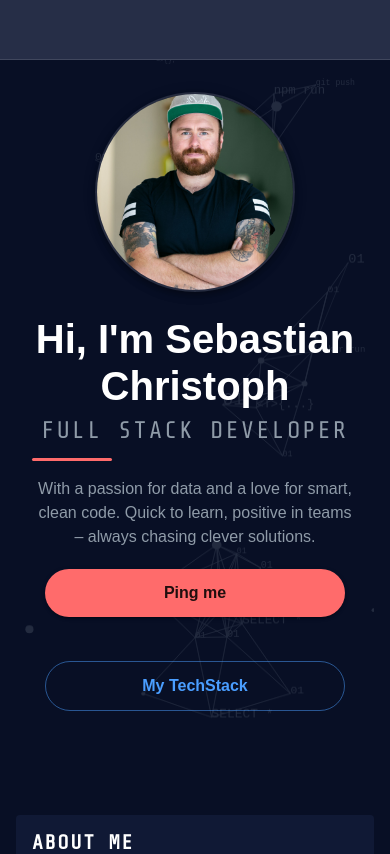
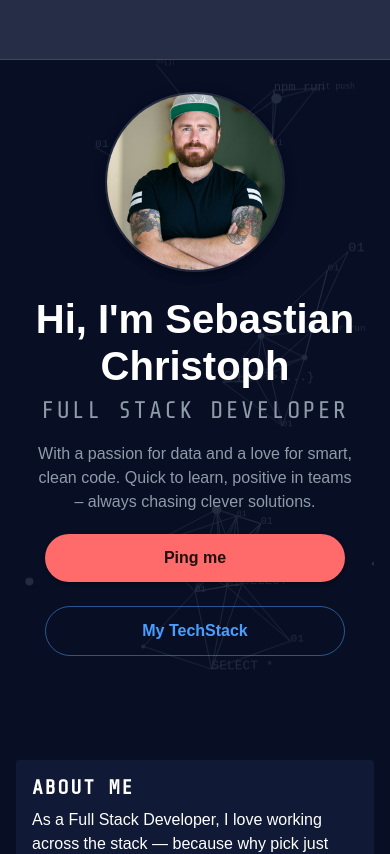
Before and after one commit to SebastianChristoph/portfolio, a React (Vite) app: page / in a window 390 px wide. Shown: the top 854 px of the page. Built offline with nearby package versions, Linux system fonts and the light colour scheme; some icons are missing.

Commit message:
Small fixes

```diff
--- a/src/components/Cv.tsx
+++ b/src/components/Cv.tsx
@@ -126,7 +126,8 @@ export default function Cv() {
             lineHeight: 1.8
           }}
         >
-          My educational journey reflects my passion for technology and continuous learning. Starting with a strong foundation in mathematics and physics, I've expanded into computer science and modern web technologies. Through formal education and professional certifications, I've built a diverse skill set that combines theoretical knowledge with practical expertise in cloud computing and web development.
+
+{t('cv.description')}
         </Typography>
         <Typography
           variant="body2"
@@ -138,6 +139,7 @@ export default function Cv() {
             fontStyle: 'italic'
           }}
         >
+           {t('cv.info')}
           Click on any point in the timeline to learn more about each milestone.
         </Typography>
       </motion.div>
@@ -309,7 +311,7 @@ export default function Cv() {
               {timelineData[selectedPoint].type === 'certificate' && (
                 <SchoolIcon color="secondary" />
               )}
-              <Typography variant="h6">
+              <Typography variant="h6"  color="secondary">
                 {t(timelineData[selectedPoint].titleKey)}
               </Typography>
               <Typography variant="subtitle1" color="text.secondary" sx={{ ml: 'auto' }}>
--- a/src/components/GitStats.tsx
+++ b/src/components/GitStats.tsx
@@ -101,11 +101,7 @@ export default function GitStats() {
                     blockMargin={4}
                     fontSize={12}
                     style={{ maxWidth: '100%' }}
-                    theme={{
-                      light: isDarkMode
-                        ? ['#101935', '#4a9eff33', '#4a9eff66', '#4a9eff99', '#4a9eff']
-                        : ['#FFFFFF', '#0080ff33', '#0080ff66', '#0080ff99', '#0080ff']
-                    }}
+
                     labels={{
                       legend: {
                         less: 'Less',
--- a/src/components/Hero.tsx
+++ b/src/components/Hero.tsx
@@ -56,8 +56,8 @@ const ProfileImage = styled(Box)(({ theme }) => ({
     objectFit: 'cover',
   },
   [theme.breakpoints.down('md')]: {
-    width: '200px',
-    height: '200px',
+    width: '180px',
+    height: '180px',
   },
 }));
 
@@ -152,7 +152,8 @@ export default function Hero() {
                 }
               }}
               sx={{
-                '&:hover': { backgroundColor: 'primary.dark' }
+                '&:hover': { backgroundColor: 'primary.dark' },
+                mb: { xs: 0, md: 1 }
               }}
             >
               {t('hero.hire')}
@@ -167,7 +168,8 @@ export default function Hero() {
                 }
               }}
               sx={{
-                '&:hover': { borderColor: 'secondary.dark' }
+                '&:hover': { borderColor: 'secondary.dark' },
+                mt: { xs: 1, md: '20px' }
               }}
             >
               {t('hero.portfolio')}
--- a/src/components/TechStack.tsx
+++ b/src/components/TechStack.tsx
@@ -7,8 +7,8 @@ import { DiDocker, DiLinux, DiVisualstudio } from "react-icons/di";
 import { FaCss3Alt, FaJava, FaJs, FaPython, FaReact } from "react-icons/fa";
 import { GiCrystalBall } from "react-icons/gi";
 import { SiBlazor, SiDart, SiDjango, SiFastapi, SiFlask, SiGithub, SiHtml5, SiIntellijidea, SiJenkins, SiRider, SiSelenium, SiSharp, SiSpring, SiSqlite, SiStreamlit, SiTypescript } from "react-icons/si";
+import { VscAzureDevops } from "react-icons/vsc";
 import TechStackSkill from "./TechStackSkill";
-import { VscAzureDevops } from "react-icons/vsc";
 
 // Categories for skills
 export const categories = {
--- a/src/i18n/locales/de.json
+++ b/src/i18n/locales/de.json
@@ -37,8 +37,9 @@
     }
   },
  "projects": {
+   "comingSoon": "Verlinkung erfolgt bald",
   "title": "Projekte",
-  "description": "Hier findest du einige meiner aktuellen Projekte. Von innovativen E-Commerce-Lösungen bis hin zu fortschrittlichen Web-Scraping-Tools spiegeln sie meine Leidenschaft für moderne Webtechnologien und effiziente Software wider. Jedes Projekt bringt eigene technische Herausforderungen und Lernchancen mit sich.",
+  "description": "Hier findest du einige meiner aktuellen Projekte. Von innovativen Analayse-Plattformen bis hin zu fortschrittlichen Web-Scraping-Tools spiegeln sie meine Leidenschaft für moderne Webtechnologien und effiziente Software wider. Jedes Projekt bringt eigene technische Herausforderungen und Lernchancen mit sich.",
   "viewProject": "Projekt ansehen",
   "fritz": {
     "title": "Fritz – Dezember 2024",
@@ -96,6 +97,7 @@
   "cv": {
     "title": "Ausbildung & Zertifikate",
     "description": "Mein Bildungsweg spiegelt meine Leidenschaft für Technologie und kontinuierliches Lernen wider. Ausgehend von einer soliden Grundlage in Mathematik und Physik habe ich mich in die Informatik und moderne Webtechnologien weiterentwickelt. Durch formale Bildung und professionelle Zertifizierungen habe ich ein vielfältiges Skillset aufgebaut, das theoretisches Wissen mit praktischer Expertise im Cloud Computing und der Webentwicklung verbindet.",
+    "info": "Klicken Sie auf einen Punkt in der Timeline, um mehr über jede Meilenstein zu erfahren.",
     "education": {
       "bta": {
         "title": "Biol.Tech. Assistent",
--- a/src/i18n/locales/en.json
+++ b/src/i18n/locales/en.json
@@ -37,8 +37,9 @@
     }
   },
   "projects": {
+     "comingSoon": "Link coming soon",
     "title": "Projects",
-    "description": "Here are some of my recent projects. From developing innovative e-commerce solutions to advanced web scraping tools, these projects reflect my passion for modern web technologies and efficient software solutions. Each project presents its own technical challenges and learning opportunities.",
+    "description": "Here are some of my recent projects. From developing innovative platform analysis solutions to advanced web scraping tools, these projects reflect my passion for modern web technologies and efficient software solutions. Each project presents its own technical challenges and learning opportunities.",
     "viewProject": "View Project",
     "fritz": {
   "title": "Fritz – December 2024",
@@ -96,6 +97,7 @@
  "cv": {
   "title": "Education & Certifications",
   "description": "My educational path reflects my passion for technology and continuous learning. Starting with a strong foundation in mathematics and physics, I transitioned into computer science and modern web technologies. Through formal education and professional certifications, I have built a diverse skillset that combines theoretical knowledge with practical expertise in cloud computing and web development.",
+  "info": "Click on any point in the timeline to learn more about each milestone.",
   "education": {
     "bta": {
       "title": "Bio. Technic. Assistant",
--- a/theme.tsx
+++ b/theme.tsx
@@ -1,5 +1,6 @@
 // src/theme.ts
-import { createTheme } from '@mui/material/styles';
+import { createTheme, Theme } from '@mui/material/styles';
+import type {} from '@mui/material/themeCssVarsAugmentation'; // Import needed for theme object in styleOverrides
 
 // Erweiterung der Palette (siehe oben)
 declare module '@mui/material/styles' {
@@ -131,18 +132,21 @@ export const lightTheme = createTheme({
     },
    MuiTypography: {
       styleOverrides: {
-        h2: {
+        h2: ({ theme }: { theme: Theme }) => ({
           position: 'relative',
           '&::after': {
             content: '""',
+            display: 'none',
+            [theme.breakpoints.up('sm')]: {
               display: 'block',
               width: '80px',
               height: '3px',
-            backgroundColor: '#0080ff',
+              backgroundColor: theme.palette.primary.main,
               marginTop: '12px',
               borderRadius: '2px'
             }
           }
+        })
       }
     }
   },
@@ -224,18 +228,21 @@ export const darkTheme = createTheme({
     },
     MuiTypography: {
       styleOverrides: {
-        h2: {
+        h2: ({ theme }: { theme: Theme }) => ({
           position: 'relative',
           '&::after': {
             content: '""',
+            display: 'none',
+            [theme.breakpoints.up('sm')]: {
               display: 'block',
               width: '80px',
               height: '3px',
-            backgroundColor: '#ff6b6b',
+              backgroundColor: theme.palette.primary.main,
               marginTop: '12px',
               borderRadius: '2px'
             }
           }
+        })
       }
     }
   },
```
Also changed, not shown: src/components/Projects.tsx (+9 -16 lines). Lines whose indentation alone changed are shown as unchanged.
